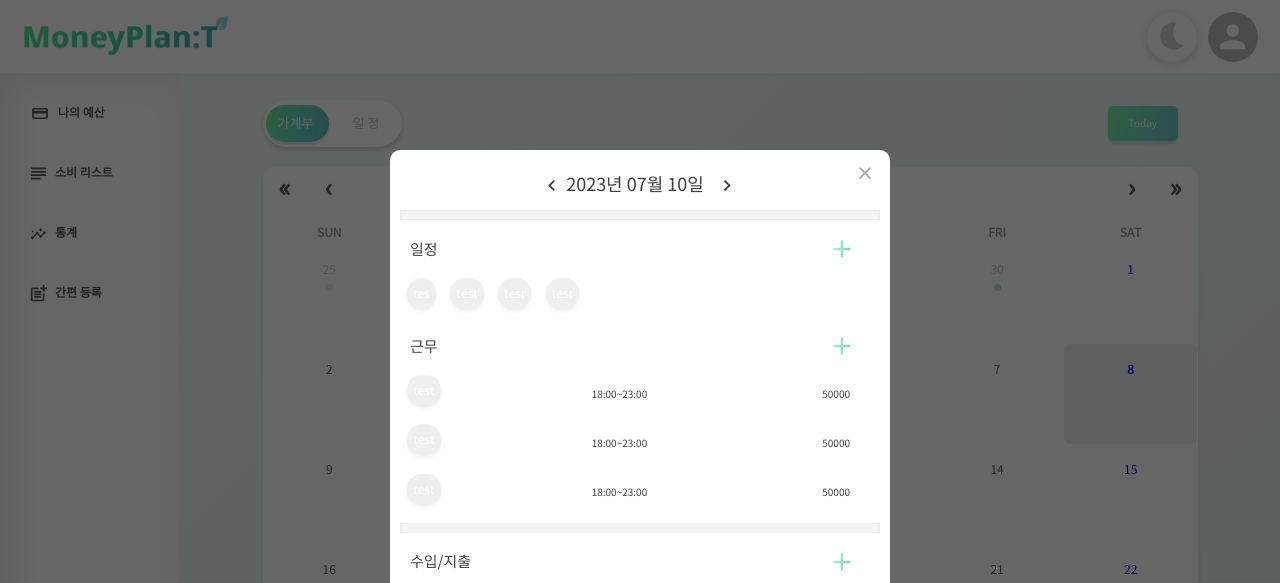
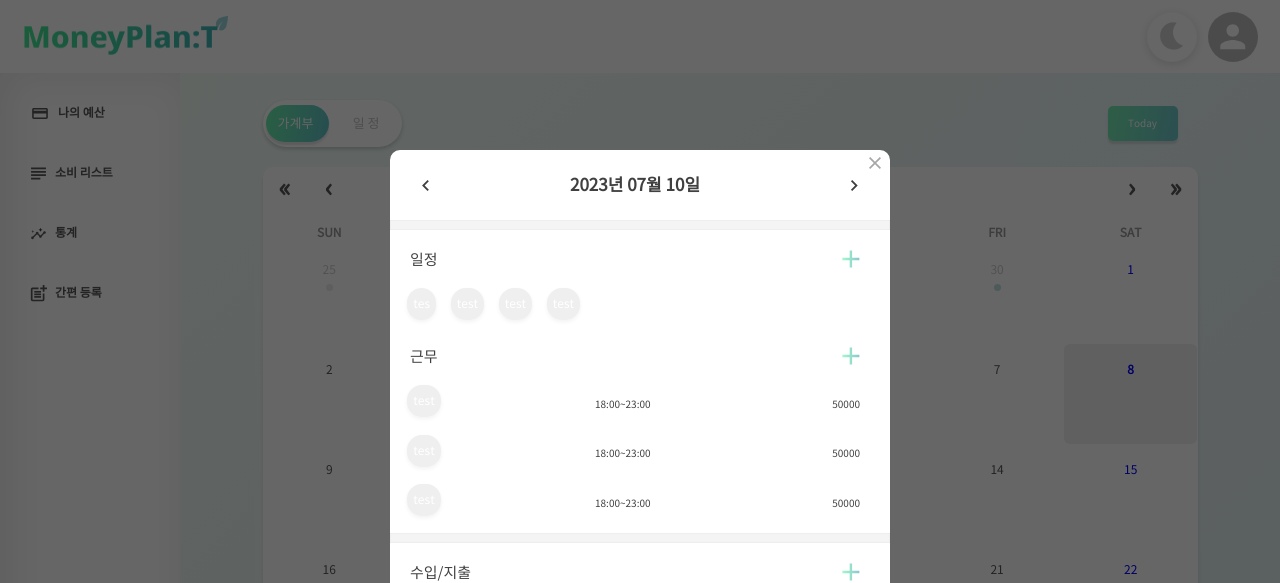
Before and after one commit to hov-i/MoneyPlant, a React (Create React App) app in the folder frontend/: page / in a window 1280 px wide. Both pictures are taken after a click on the button "10". Shown: the top 583 px of the page. Built offline with nearby package versions, Linux system fonts and the light colour scheme; no server answers; the HTML template or start-up script is replaced by a standard one.

Commit message:
🎨 모달 수정

```diff
--- a/frontend/src/components/Calendar/AdminAll.jsx
+++ b/frontend/src/components/Calendar/AdminAll.jsx
@@ -113,22 +113,25 @@ const AdminAllContainer = styled.div`
     .none {
         margin-left: 10px;
     }
-
     .block {
         display: flex;
         align-items: center;
+        padding-left: 10px;
     }
 
     .title {
         font-size: 15px;
         width: 100px;
+
         margin-left: 10px;
     }
     .tagBox {
         display: flex;
+        padding-left: 10px;
     }
 
     .accountBox {
         margin-bottom: 20px;
+        padding-left: 10px;
     }
 `;
--- a/frontend/src/components/Calendar/CreateLedger.jsx
+++ b/frontend/src/components/Calendar/CreateLedger.jsx
@@ -64,6 +64,7 @@ const CreateScheduleBox = styled.div`
     align-items: center;
     width: 100%;
     margin-bottom: 10px;
+    padding: 10px;
 
     .SMSBox {
         width: 10%;
--- a/frontend/src/components/Calendar/MyCal.jsx
+++ b/frontend/src/components/Calendar/MyCal.jsx
@@ -612,8 +612,10 @@ const CalendarContainer = styled.div`
 `;
 
 const SelectDay = styled.div`
-    font-size: 18px;
+    font-size: 17px;
     margin-right: 10px;
+    width: 140px;
+    margin: 0 auto;
 `;
 
 const DayContainer = styled.div`
@@ -621,6 +623,8 @@ const DayContainer = styled.div`
     justify-content: center;
     align-items: center;
     margin: 10px;
+    padding: 10px;
+    font-weight: 600;
 `;
 
 const DayButton = styled.button`
--- a/frontend/src/components/Calendar/Work.jsx
+++ b/frontend/src/components/Calendar/Work.jsx
@@ -20,6 +20,7 @@ const WorkContainer = styled.div`
     align-items: center;
     justify-content: center;
     margin-bottom: 10px;
+    padding-left: 10px;
 
     .time {
         margin-left: 30%;
--- a/frontend/src/components/Common/Modal.jsx
+++ b/frontend/src/components/Common/Modal.jsx
@@ -51,7 +51,6 @@ const ModalStyle = styled.div`
     .modal > section {
         width: ${(props) => (props.isMobile ? '100%' : props.width || '60%')};
         height: ${(props) => (props.isMobile ? '100%': props.height || '500px')};
-        padding: 10px;
         margin: 0 auto;
         border-radius: 10px;
         background-color: ${({ theme }) => theme.bgColor};
```
